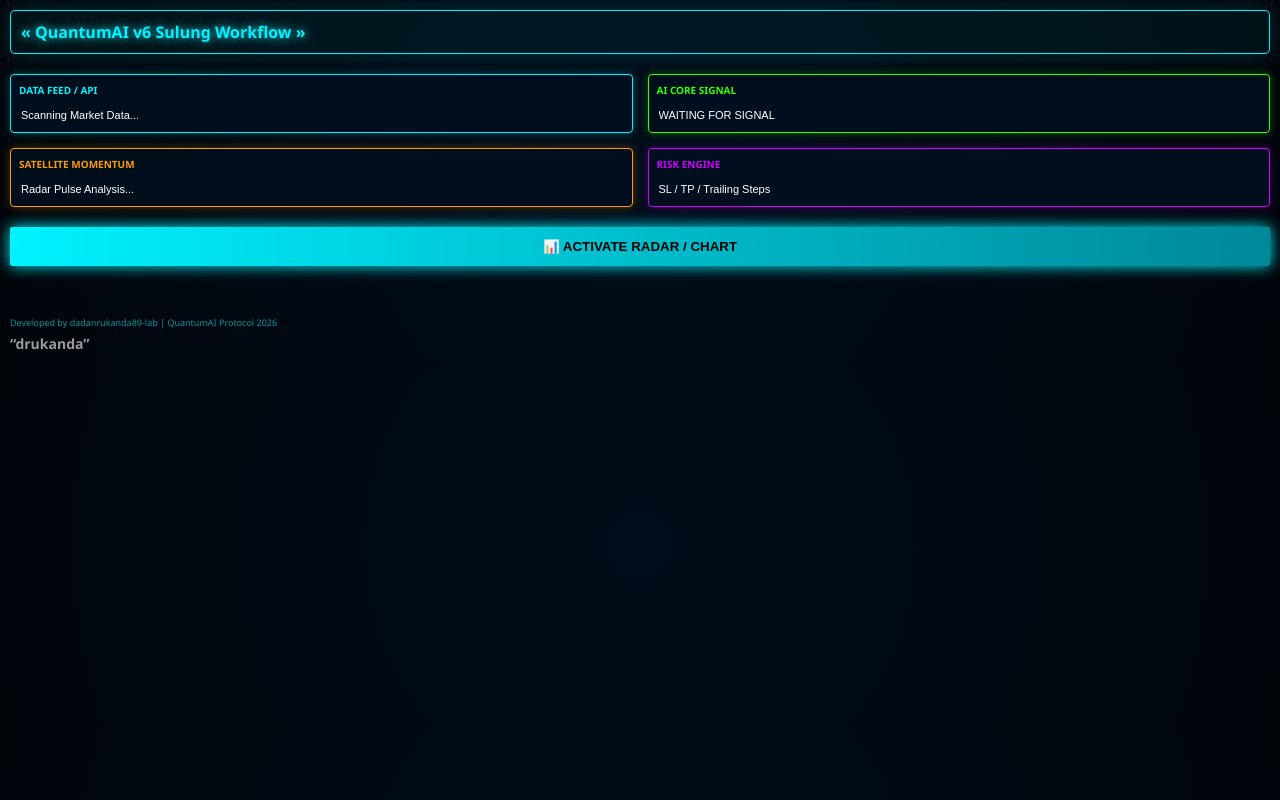
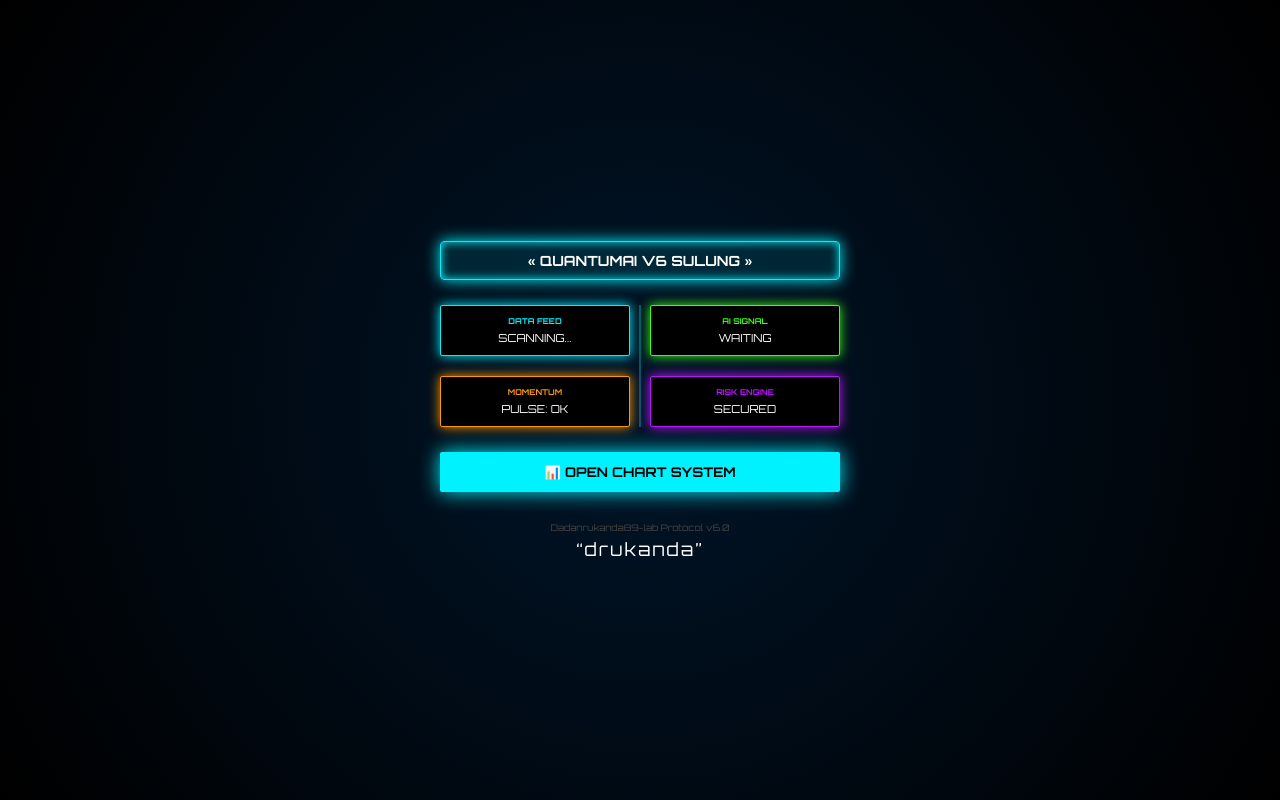
Before and after one commit to dadanrukanda89-lab/QuantumAI, a FastAPI app: page / in a window 1280 px wide. Run offline with FastAPI, Linux system fonts and the light colour scheme.

Commit message:
Update index.html

```diff
--- a/templates/index.html
+++ b/templates/index.html
@@ -5,106 +5,90 @@
     <meta name="viewport" content="width=device-width, initial-scale=1.0">
     <title>QuantumAI v6 Sulung</title>
     <style>
+        @import url('https://fonts.googleapis.com/css2?family=Orbitron:wght@400;700&display=swap');
+
         body {
-            background: radial-gradient(circle, #000d1a 0%, #00050a 100%);
-            color: #00f2ff; font-family: 'Segoe UI', sans-serif;
-            margin: 0; padding: 10px; overflow-x: hidden;
+            background: #000; color: #fff; font-family: 'Orbitron', sans-serif;
+            display: flex; justify-content: center; align-items: center; min-height: 100vh; margin: 0;
+            background-image: radial-gradient(circle at center, #001529 0%, #000 100%);
         }
-        /* Efek Glow Header */
-        .main-header {
-            border: 1px solid #00f2ff; border-radius: 5px;
-            padding: 10px; margin-bottom: 20px;
-            text-shadow: 0 0 10px #00f2ff;
-            background: rgba(0, 242, 255, 0.05);
-            box-shadow: 0 0 20px rgba(0, 242, 255, 0.2);
+
+        .container { width: 90%; max-width: 400px; text-align: center; }
+
+        .header-box {
+            border: 1px solid #00f2ff; padding: 10px; margin-bottom: 25px;
+            box-shadow: 0 0 15px #00f2ff, inset 0 0 10px #00f2ff;
+            background: rgba(0, 242, 255, 0.1); border-radius: 4px;
         }
-        /* Grid Layout ala Workflow */
-        .workflow-grid { display: grid; grid-template-columns: 1fr 1fr; gap: 15px; }
+
+        .node-grid { display: grid; grid-template-columns: 1fr 1fr; gap: 20px; position: relative; }
+
+        /* Garis Penghubung Tengah */
+        .node-grid::after {
+            content: ''; position: absolute; top: 50%; left: 50%;
+            width: 2px; height: 100%; background: #00f2ff; transform: translate(-50%, -50%);
+            z-index: -1; opacity: 0.3;
+        }
 
         .node {
-            border: 1px solid #00f2ff; border-radius: 4px;
-            padding: 8px; background: rgba(0, 15, 30, 0.9);
-            position: relative; box-shadow: inset 0 0 10px rgba(0, 242, 255, 0.1);
-        }
-        /* Warna-warni tiap blok */
-        .node.blue { border-color: #00f2ff; box-shadow: 0 0 10px rgba(0, 242, 255, 0.3); }
-        .node.green { border-color: #33ff00; box-shadow: 0 0 10px rgba(51, 255, 0, 0.3); }
-        .node.orange { border-color: #ff9900; box-shadow: 0 0 10px rgba(255, 153, 0, 0.3); }
-        .node.purple { border-color: #cc00ff; box-shadow: 0 0 10px rgba(204, 0, 255, 0.3); }
-
-        .node-label { font-size: 10px; font-weight: bold; margin-bottom: 5px; display: block; text-align: left; }
-        .node input {
-            width: 90%; background: transparent; border: none;
-            color: #fff; font-size: 11px; outline: none;
+            background: #000; border: 1px solid #fff; border-radius: 2px;
+            padding: 10px; position: relative; box-shadow: 0 0 8px rgba(255,255,255,0.2);
         }
 
-        /* Tombol Toggle Futuristik */
-        .toggle-btn {
-            width: 100%; margin: 20px 0; padding: 12px;
-            background: linear-gradient(90deg, #00f2ff, #008899);
-            color: #000; font-weight: bold; border: none;
-            border-radius: 2px; cursor: pointer;
-            box-shadow: 0 0 15px #00f2ff;
+        /* Warna Border sesuai Desain Kamu */
+        .node.blue { border-color: #00f2ff; box-shadow: 0 0 12px #00f2ff; }
+        .node.green { border-color: #39ff14; box-shadow: 0 0 12px #39ff14; }
+        .node.orange { border-color: #ff9900; box-shadow: 0 0 12px #ff9900; }
+        .node.purple { border-color: #bc13fe; box-shadow: 0 0 12px #bc13fe; }
+
+        .label { font-size: 8px; display: block; margin-bottom: 5px; font-weight: bold; }
+        .value { font-size: 11px; color: #fff; word-break: break-all; }
+
+        /* Tombol Utama */
+        .main-btn {
+            width: 100%; padding: 12px; margin-top: 25px;
+            background: #00f2ff; color: #000; border: none;
+            font-family: 'Orbitron', sans-serif; font-weight: bold;
+            box-shadow: 0 0 20px #00f2ff; cursor: pointer; border-radius: 2px;
         }
 
-        #chartContainer {
-            display: none; border: 1px solid #cc00ff;
-            background: #000; margin-top: 10px; border-radius: 5px;
-            padding: 10px; box-shadow: 0 0 20px rgba(204, 0, 255, 0.4);
-        }
-
-        .footer { margin-top: 30px; font-size: 9px; opacity: 0.6; }
-        .brand { color: #fff; font-size: 14px; font-weight: bold; margin-top: 5px; }
+        .footer { margin-top: 30px; font-size: 9px; color: #444; }
+        .signature { font-size: 18px; color: #fff; margin-top: 5px; letter-spacing: 2px; }
     </style>
 </head>
 <body>
 
-    <div class="main-header">
-        <h2 style="margin:0; font-size: 16px;">« QuantumAI v6 Sulung Workflow »</h2>
+<div class="container">
+    <div class="header-box">
+        <h2 style="margin:0; font-size: 14px;">« QUANTUMAI V6 SULUNG »</h2>
     </div>
 
-    <div class="workflow-grid">
+    <div class="node-grid">
         <div class="node blue">
-            <span class="node-label" style="color:#00f2ff">DATA FEED / API</span>
-            <input type="text" value="Scanning Market Data..." readonly>
+            <span class="label" style="color:#00f2ff">DATA FEED</span>
+            <div class="value" id="data-feed">SCANNING...</div>
         </div>
         <div class="node green">
-            <span class="node-label" style="color:#33ff00">AI CORE SIGNAL</span>
-            <input type="text" value="WAITING FOR SIGNAL" readonly>
+            <span class="label" style="color:#39ff14">AI SIGNAL</span>
+            <div class="value" id="ai-signal">WAITING</div>
         </div>
         <div class="node orange">
-            <span class="node-label" style="color:#ff9900">SATELLITE MOMENTUM</span>
-            <input type="text" value="Radar Pulse Analysis..." readonly>
+            <span class="label" style="color:#ff9900">MOMENTUM</span>
+            <div class="value" id="momentum">PULSE: OK</div>
         </div>
         <div class="node purple">
-            <span class="node-label" style="color:#cc00ff">RISK ENGINE</span>
-            <input type="text" value="SL / TP / Trailing Steps" readonly>
+            <span class="label" style="color:#bc13fe">RISK ENGINE</span>
+            <div class="value" id="risk">SECURED</div>
         </div>
     </div>
 
-    <button class="toggle-btn" onclick="toggleChart()">📊 ACTIVATE RADAR / CHART</button>
-
-    <div id="chartContainer">
-        <div style="font-size: 10px; color:#cc00ff; margin-bottom:10px;">[ REAL-TIME SPECTRUM SCANNER ]</div>
-        <div style="height: 120px; background: repeating-linear-gradient(0deg, #000, #001a1a 2px); border: 0.5px solid #333; position: relative;">
-             <div style="position: absolute; width: 100%; height: 2px; background: #00f2ff; box-shadow: 0 0 10px #00f2ff; animation: scan 3s infinite linear;"></div>
-        </div>
-    </div>
+    <button class="main-btn">📊 OPEN CHART SYSTEM</button>
 
     <div class="footer">
-        Developed by dadanrukanda89-lab | QuantumAI Protocol 2026
-        <div class="brand">“drukanda”</div>
+        Dadanrukanda89-lab Protocol v6.0
+        <div class="signature">“drukanda”</div>
     </div>
+</div>
 
-    <script>
-        function toggleChart() {
-            var x = document.getElementById("chartContainer");
-            x.style.display = (x.style.display === "none") ? "block" : "none";
-        }
-        /* Efek animasi scan bisa ditambah di CSS nanti */
-    </script>
-    <style>
-        @keyframes scan { 0% { top: 0; } 100% { top: 100%; } }
-    </style>
 </body>
 </html>
```
